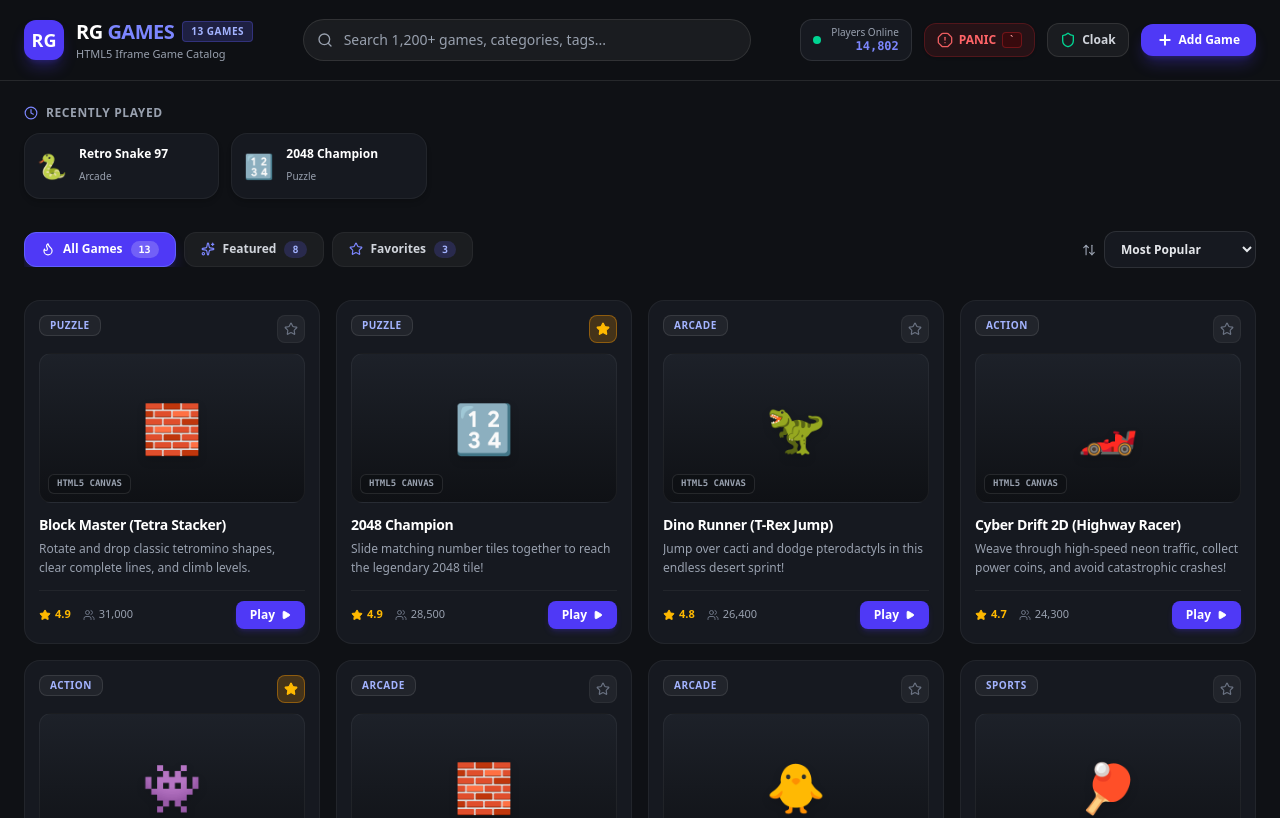
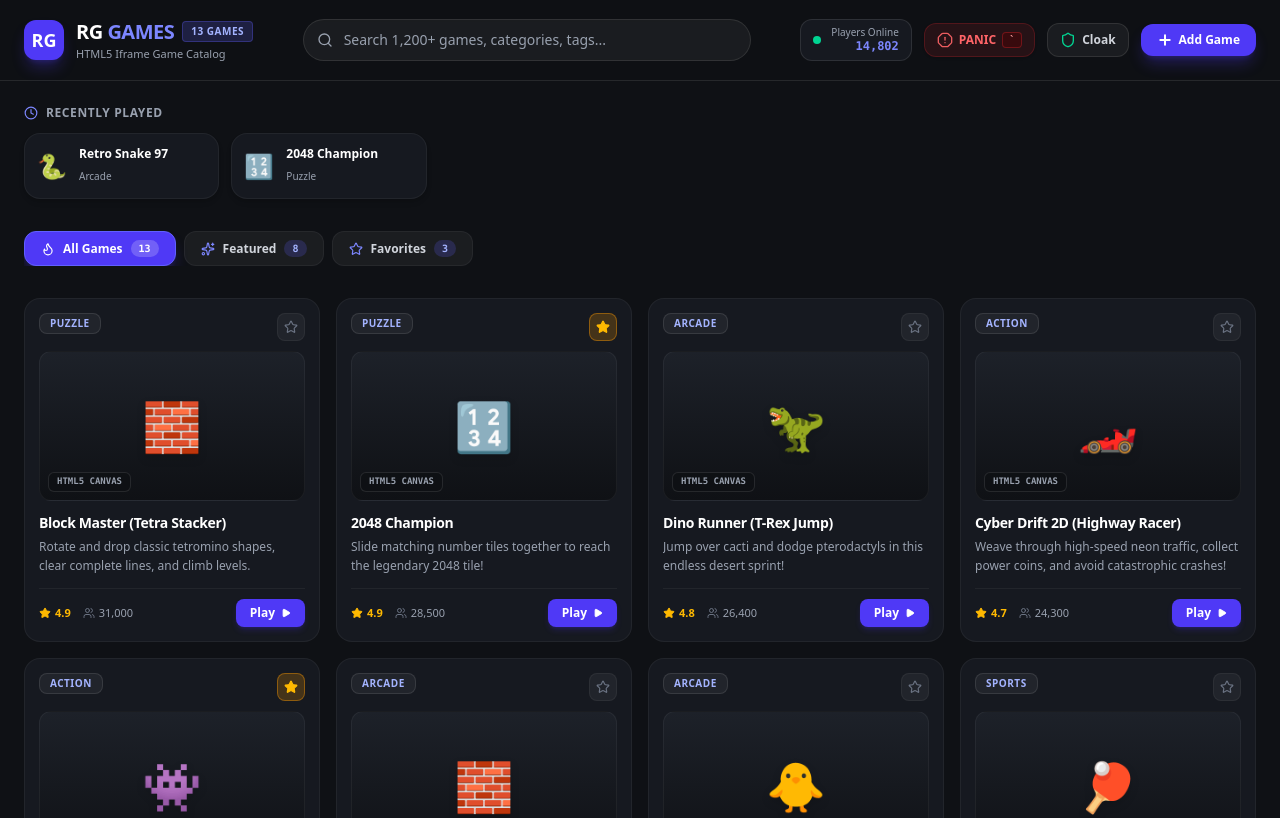
Before and after one commit to Vale68339/RG-games, a React (Vite) app: page / in a window 1280 px wide. Shown: the top 818 px of the page. Built offline with nearby package versions, Linux system fonts and the light colour scheme.

Commit message:
feat: remove sorting and enable relative paths
Remove the sorting functionality from the UI and configure Vite to use relative paths for asset resolution to improve deployment compatibility.

```diff
--- a/index.html
+++ b/index.html
@@ -33,6 +33,6 @@
   </head>
   <body class="bg-[#0F1115] text-white antialiased">
     <div id="root"></div>
-    <script type="module" src="/src/main.jsx"></script>
+    <script type="module" src="./src/main.jsx"></script>
   </body>
 </html>
--- a/src/App.jsx
+++ b/src/App.jsx
@@ -131,13 +131,11 @@ export default function App() {
               </div>
             )}
 
-            {/* Category & Sorting Controls */}
+            {/* Category Controls */}
             <CategoryFilter
               selectedCategory={selectedCategory}
               onSelectCategory={setSelectedCategory}
               categoriesWithCounts={categoriesWithCounts}
-              sortBy={sortBy}
-              onSortChange={setSortBy}
             />
 
             {/* Games Grid */}
--- a/src/components/CategoryFilter.jsx
+++ b/src/components/CategoryFilter.jsx
@@ -1,8 +1,7 @@
 import {
   Flame,
   Sparkles,
-  Star,
-  ArrowUpDown
+  Star
 } from 'lucide-react';
 
 const CATEGORY_ITEMS = [
@@ -14,9 +13,7 @@ const CATEGORY_ITEMS = [
 export function CategoryFilter({
   selectedCategory,
   onSelectCategory,
-  categoriesWithCounts,
-  sortBy,
-  onSortChange
+  categoriesWithCounts
 }) {
   return (
     <div className="flex flex-col sm:flex-row items-start sm:items-center justify-between gap-4 py-2">
@@ -51,22 +48,6 @@ export function CategoryFilter({
           );
         })}
       </div>
-
-      {/* Sort Select */}
-      <div className="flex items-center gap-2 self-end sm:self-center shrink-0">
-        <ArrowUpDown className="w-3.5 h-3.5 text-gray-400" />
-        <select
-          id="sort-games-select"
-          value={sortBy}
-          onChange={e => onSortChange(e.target.value)}
-          className="bg-[#161920] border border-white/10 text-gray-200 text-xs font-semibold rounded-xl px-3 py-2 focus:outline-none focus:border-indigo-500 cursor-pointer"
-        >
-          <option value="popular">Most Popular</option>
-          <option value="rating">Highest Rated</option>
-          <option value="title">Alphabetical (A-Z)</option>
-          <option value="newest">Recently Added</option>
-        </select>
-      </div>
     </div>
   );
 }
--- a/vite.config.js
+++ b/vite.config.js
@@ -5,6 +5,7 @@ import {defineConfig} from 'vite';
 
 export default defineConfig(() => {
   return {
+    base: './',
     plugins: [react(), tailwindcss()],
     resolve: {
       alias: {
```
